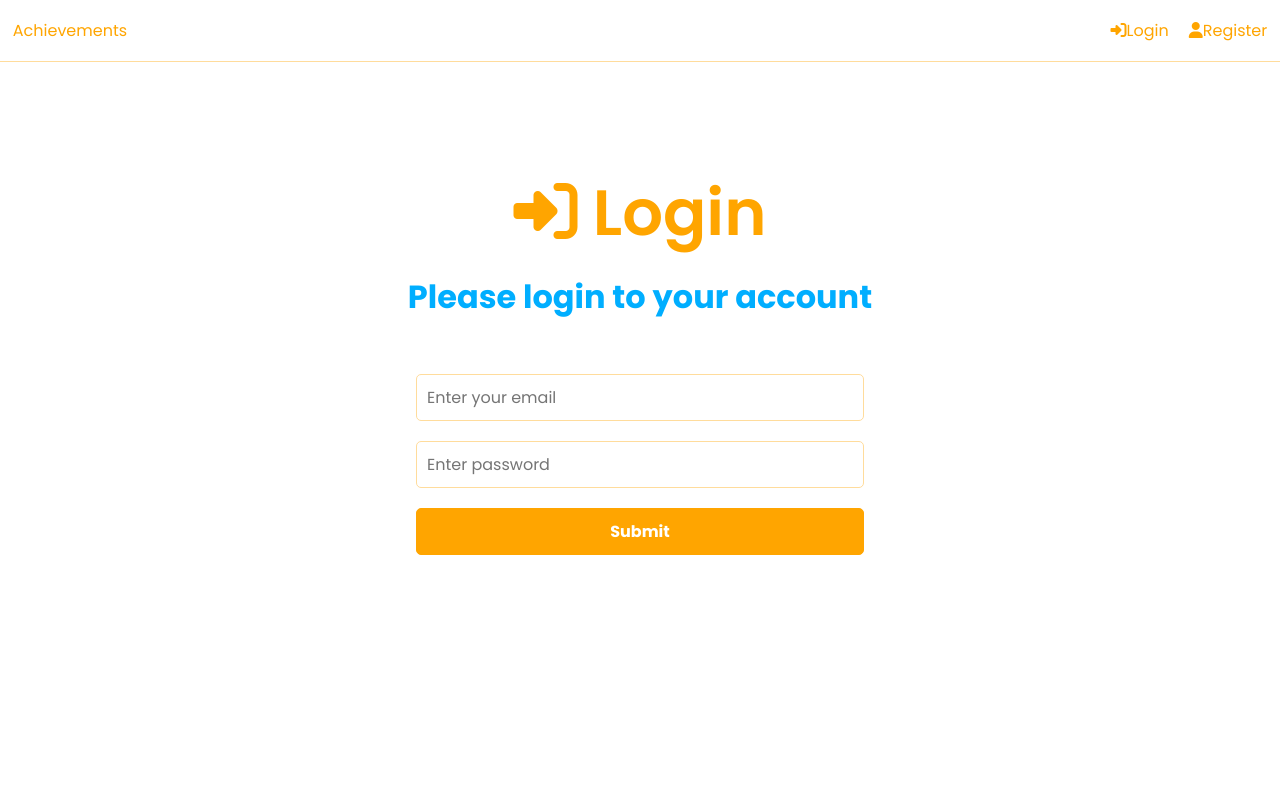
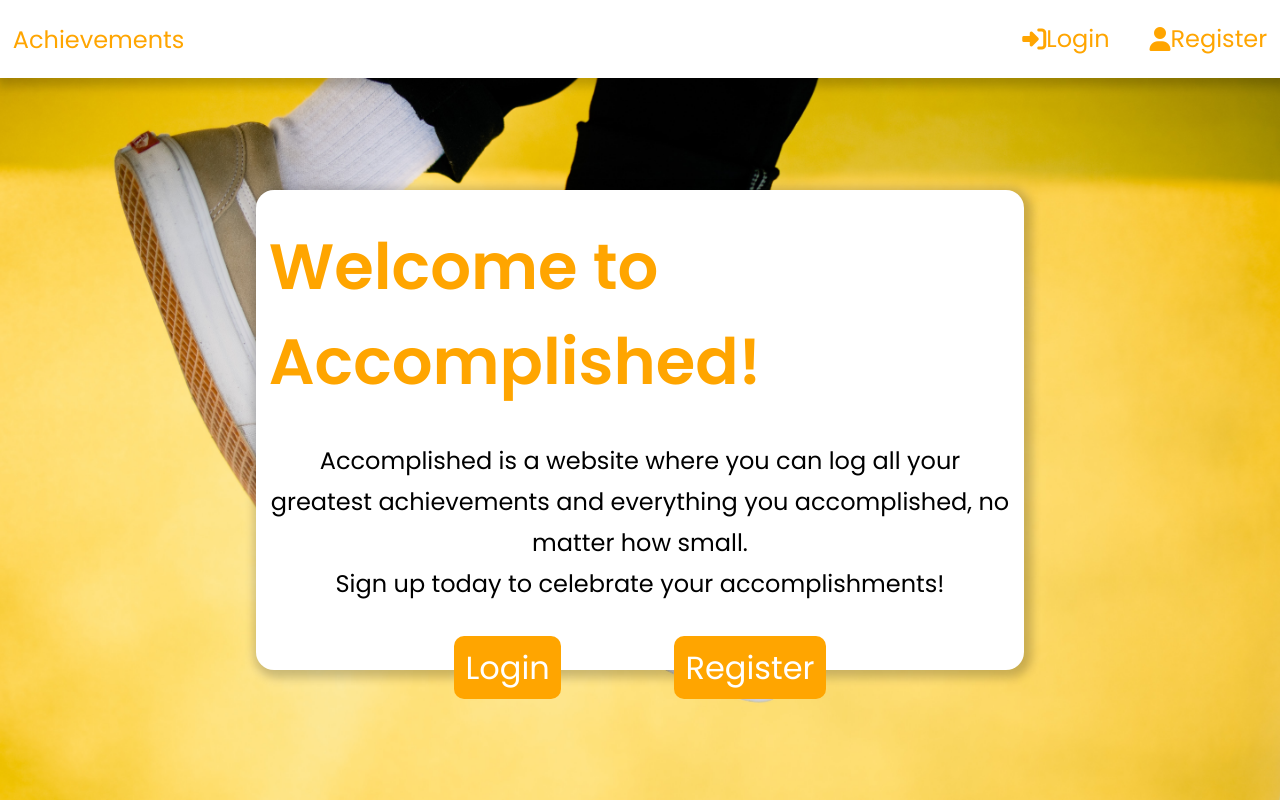
Before and after one commit to CJLFortunato/accomplished-frontend, a React (Create React App) app: page / in a window 1280 px wide. Before the commit this address led to /login. Built offline with nearby package versions, Linux system fonts and the light colour scheme.

Commit message:
Add welcome page + CSS adjustments

```diff
--- a/src/App.js
+++ b/src/App.js
@@ -7,6 +7,7 @@ import { Dashboard } from './Pages/Dashboard';
 import { Login } from './Pages/Login';
 import { Register } from './Pages/Register';
 import { Header } from './Components/Header';
+import { Welcome } from './Pages/Welcome';
 
 function App() {
   return (
@@ -15,7 +16,8 @@ function App() {
         <div className="App">
           <Header />
           <Routes>
-            <Route path='/' element={<Dashboard />}></Route>
+            <Route path='/' element={<Welcome />}></Route>
+            <Route path='/dashboard' element={<Dashboard />}></Route>
             <Route path='/login' element={<Login />}></Route>
             <Route path='/register' element={<Register />}></Route>
           </Routes>
--- a/src/Components/GoalForm.jsx
+++ b/src/Components/GoalForm.jsx
@@ -1,5 +1,5 @@
 import React, { useState } from 'react';
-import { useSelector, useDispatch } from 'react-redux';
+import { useDispatch } from 'react-redux';
 
 import { createGoal } from '../Features/Goals/goalSlice';
 
--- a/src/Pages/Dashboard.jsx
+++ b/src/Pages/Dashboard.jsx
@@ -20,7 +20,7 @@ export function Dashboard() {
             console.log(message);
         }
         if (!user) {
-            navigate('/login');
+            navigate('/');
         }
         dispatch(getGoals());
 
--- /dev/null
+++ b/src/Pages/Welcome.jsx
@@ -0,0 +1,33 @@
+import React, { useEffect } from 'react';
+import { Link, useNavigate } from 'react-router-dom';
+import { useSelector, useDispatch } from 'react-redux';
+
+export function Welcome() {
+
+    const navigate = useNavigate();
+    const dispatch = useDispatch();
+
+    const { user } = useSelector((state) => state.auth);
+
+    useEffect(() => {
+        if (user) {
+            navigate('/dashboard');
+        }
+    }, [user, navigate, dispatch]);
+
+    return (
+        <div className='welcome'>
+            <h1>Welcome to Accomplished!</h1>
+            <p>Accomplished is a website where you can log all your greatest achievements and everything you accomplished, no matter how small.</p>
+            <p>Sign up today to celebrate your accomplishments!</p>
+            <div className="links-ctn">
+                <Link to='/login'>
+                    Login
+                </Link>
+                <Link to='/register'>
+                    Register
+                </Link>
+            </div>
+        </div>
+    )
+}
--- a/src/index.css
+++ b/src/index.css
@@ -16,6 +16,7 @@ body {
 a {
     text-decoration: none;
     color: var(--primary-color);
+    font-size: 1.5rem;
 }
 
 a:hover,
@@ -56,8 +57,11 @@ header {
     justify-content: space-between;
     align-items: center;
     padding: 1%;
-    border-bottom: 1px solid var(--secondary-color);
-    margin-bottom: 60px;
+    /* border-bottom: 1px solid var(--secondary-color); */
+    /* margin-bottom: 60px; */
+    background-color: #fff;
+    box-shadow: 3px 3px 10px 5px hsla(0, 0%, 0%, .2);
+    z-index: 20;
 }
 
 header ul {
@@ -67,12 +71,13 @@ header ul {
 }
 
 header ul li {
-    margin-left: 20px;
+    margin-left: 40px;
 }
 
 header ul li a {
     display: flex;
     align-items: center;
+    font-size: 1.5rem;
 }
 
 header ul li a:hover {
@@ -80,8 +85,81 @@ header ul li a:hover {
 
 }
 
+.App {
+    background-image: url('./marcos-rivas-496Nw45mkg4-unsplash.jpg');
+    height: 100vh;
+    background-size: cover;
+}
+
+.welcome {
+    /* border: 1px solid blue; */
+    background-color: #fff;
+    box-shadow: 3px 3px 10px 5px hsla(0, 0%, 0%, .2);
+    width: 60%;
+    margin: 0 auto;
+    display: flex;
+    flex-direction: column;
+    justify-content: space-evenly;
+    align-items: center;
+    padding: 1%;
+    height: 60vh;
+    position: relative;
+    top: 7rem;
+    border-radius: 18px;
+}
+
+.welcome h1 {
+    font-size: 4rem;
+    margin: 1rem 0 2rem 0;
+}
+
+.welcome p {
+    font-size: 1.5rem;
+    text-align: center;
+}
+
+.links-ctn {
+    margin: 2rem;
+    /* border: 1px solid blue; */
+    width: 50%;
+    display: flex;
+    flex-direction: row;
+    justify-content: space-between;
+}
+
+.links-ctn a {
+    background-color: var(--primary-color);
+    color: white;
+    padding: 2% 3%;
+    border-radius: 10px;
+    font-size: 2rem;
+}
+
+.links-ctn a:hover {
+    background-color: rgb(0, 174, 255);
+    color: white;
+    padding: 2% 3%;
+    border-radius: 10px;
+    font-size: 2rem;
+}
+
 header ul li a svg {
     margin-right: 5px;
+}
+
+.login,
+.register {
+    background-color: #fff;
+    box-shadow: 0px 15px 10px 5px hsla(0, 0%, 0%, .2);
+    width: 50%;
+    margin: 0 auto;
+    display: flex;
+    flex-direction: column;
+    justify-content: space-evenly;
+    align-items: center;
+    padding: 1%;
+    height: 90vh;
+
 }
 
 .heading {
```
Also changed, not shown: src/marcos-rivas-496Nw45mkg4-unsplash.jpg (added).
